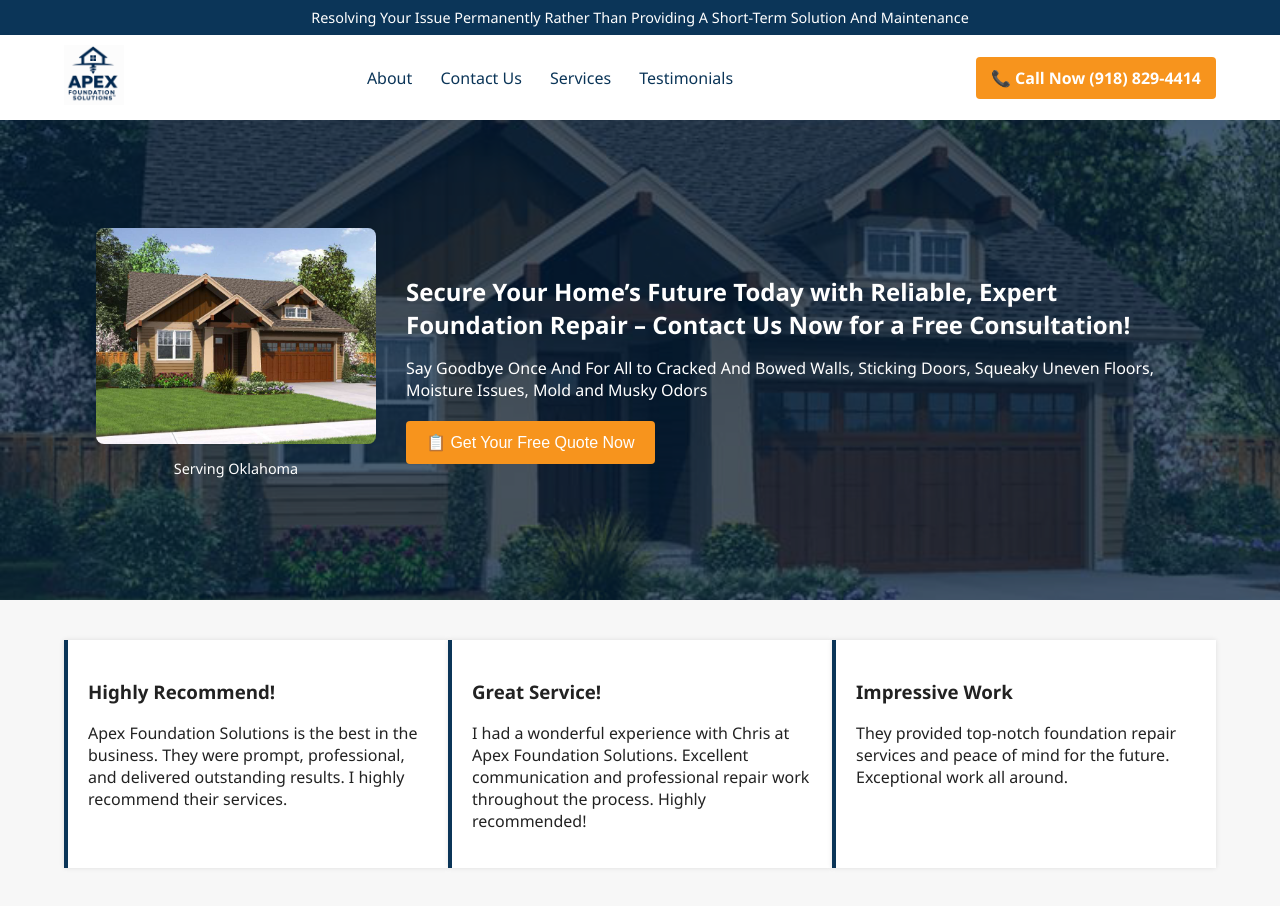
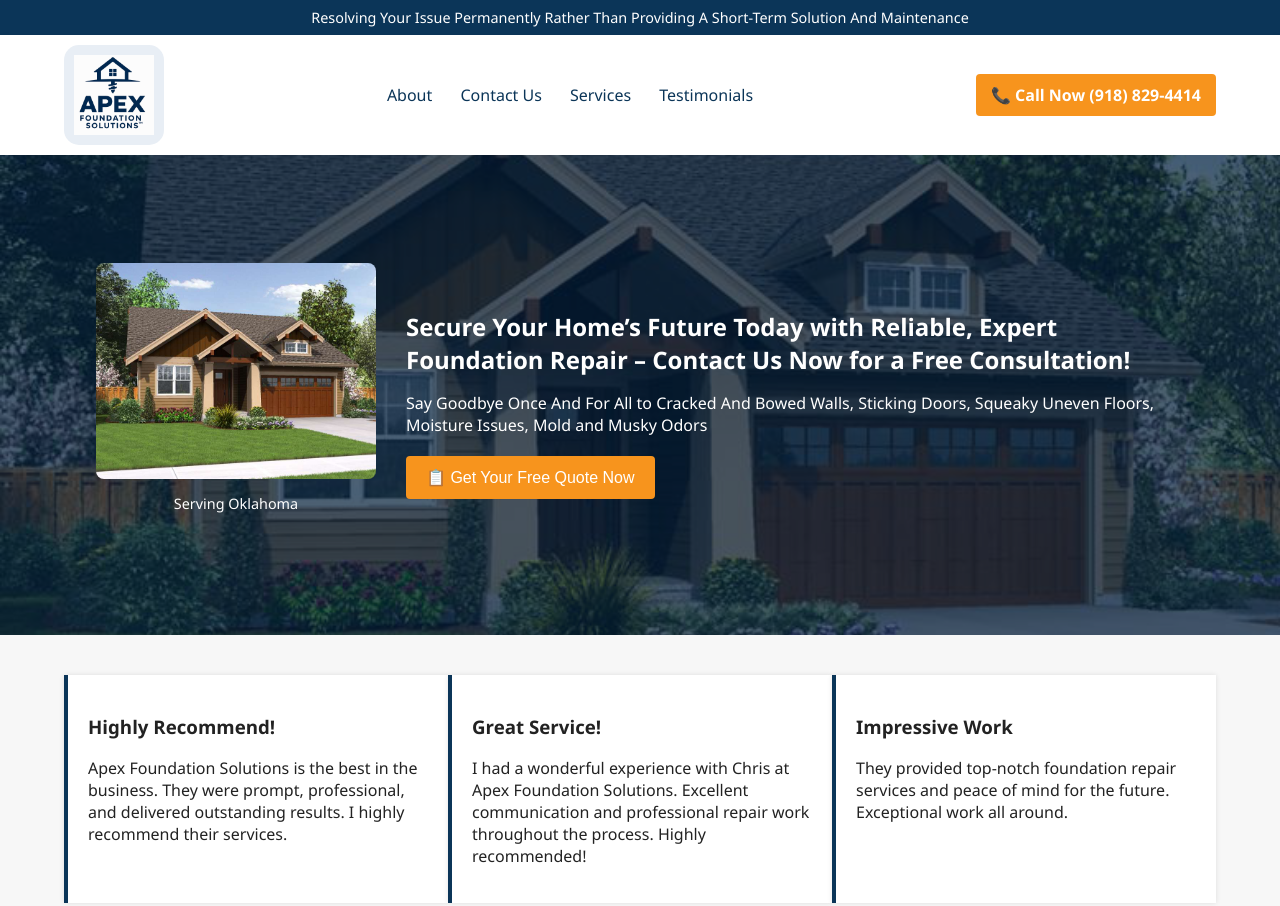
Before and after one commit to MicahTaylor1/ApexFoundations, a plain HTML site: page index.html in a window 1280 px wide. Shown: the top 906 px of the page. Drawn offline with Linux system fonts and the light colour scheme.

Commit message:
Update style.css

```diff
--- a/style.css
+++ b/style.css
@@ -23,8 +23,23 @@ body {
     box-shadow: 0 2px 5px rgba(0,0,0,0.1);
 }
 
+/* Logo with background */
+.logo-wrapper {
+    display: flex;
+    align-items: center;
+}
+
+.logo-bg {
+    background-color: #e8eef5;
+    border-radius: 15px;
+    padding: 10px;
+    display: flex;
+    align-items: center;
+    justify-content: center;
+}
+
 .logo {
-    height: 60px;
+    height: 80px;
 }
 
 .nav-bar nav a {
@@ -41,6 +56,11 @@ body {
     border-radius: 4px;
     text-decoration: none;
     font-weight: bold;
+    transition: background-color 0.2s ease;
+}
+
+.call-now:hover {
+    background-color: #d97c14;
 }
 
 /* Hero Section */
@@ -99,6 +119,7 @@ body {
     color: white;
     border-radius: 4px;
     cursor: pointer;
+    transition: background-color 0.2s ease;
 }
 
 .text-box button:hover {
```
